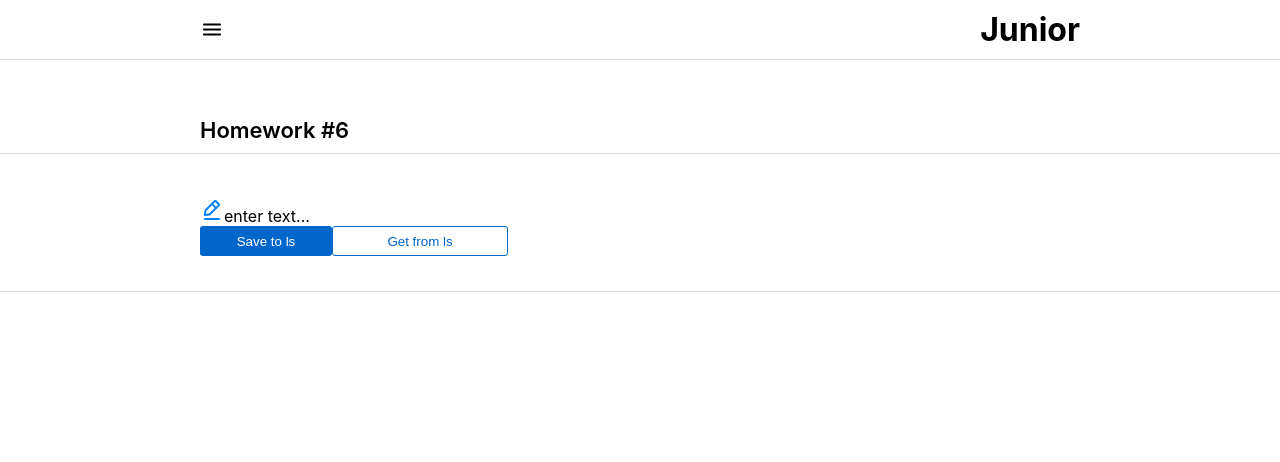
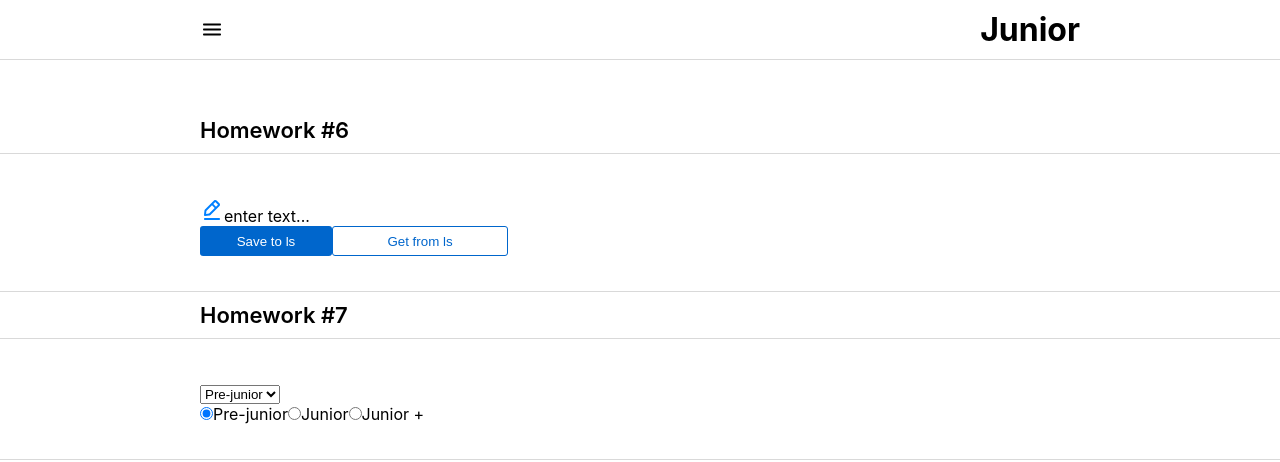
Before and after one commit to Alexmiroha/homework-IT-incubator, a React (Create React App) app: page /#/junior in a window 1280 px wide. Shown: the top 462 px of the page. Built offline with nearby package versions, Linux system fonts and the light colour scheme.

Commit message:
HW7 done

```diff
--- a/src/s2-homeworks/hw05/pages/Junior.tsx
+++ b/src/s2-homeworks/hw05/pages/Junior.tsx
@@ -1,7 +1,6 @@
 import React from 'react'
 import HW6 from "../../hw06/HW6";
-// import HW6 from '../../hw06/HW6'
-// import HW7 from '../../hw07/HW7'
+import HW7 from '../../hw07/HW7'
 // import HW8 from '../../hw08/HW8'
 // import HW9 from '../../hw09/HW9'
 
@@ -9,7 +8,7 @@ function Junior() {
     return (
         <div id={'hw5-page-junior'}>
             <HW6 />
-            {/*<HW7 />*/}
+            <HW7 />
             {/*<HW8 />*/}
             {/*<HW9 />*/}
         </div>
--- a/src/s2-homeworks/hw07/HW7.tsx
+++ b/src/s2-homeworks/hw07/HW7.tsx
@@ -12,9 +12,9 @@ import s from './HW7.module.css'
 * */
 
 const arr = [
-    { id: 1, value: 'x' },
-    { id: 2, value: 'y' },
-    { id: 3, value: 'z' },
+    { id: 1, value: 'Pre-junior' },
+    { id: 2, value: 'Junior' },
+    { id: 3, value: 'Junior +' },
 ] // value может быть изменено
 
 const HW7 = () => {
--- a/src/s2-homeworks/hw07/common/c5-SuperSelect/SuperSelect.tsx
+++ b/src/s2-homeworks/hw07/common/c5-SuperSelect/SuperSelect.tsx
@@ -36,7 +36,9 @@ const SuperSelect: React.FC<SuperSelectPropsType> = ({
         : [] // map options with key
 
     const onChangeCallback = (e: ChangeEvent<HTMLSelectElement>) => {
-        // делают студенты
+        if (onChangeOption) {
+            onChangeOption(Number(e.currentTarget.value))
+        }
     }
 
     const finalSelectClassName = s.select + (className ? ' ' + className : '')
--- a/src/s2-homeworks/hw07/common/c6-SuperRadio/SuperRadio.tsx
+++ b/src/s2-homeworks/hw07/common/c6-SuperRadio/SuperRadio.tsx
@@ -6,15 +6,11 @@ import React, {
 } from 'react'
 import s from './SuperRadio.module.css'
 
-type DefaultRadioPropsType = DetailedHTMLProps<
-    InputHTMLAttributes<HTMLInputElement>,
-    HTMLInputElement
->
+type DefaultRadioPropsType = DetailedHTMLProps<InputHTMLAttributes<HTMLInputElement>,
+    HTMLInputElement>
 // тип пропсов обычного спана
-type DefaultSpanPropsType = DetailedHTMLProps<
-    HTMLAttributes<HTMLSpanElement>,
-    HTMLSpanElement
->
+type DefaultSpanPropsType = DetailedHTMLProps<HTMLAttributes<HTMLSpanElement>,
+    HTMLSpanElement>
 
 type SuperRadioPropsType = Omit<DefaultRadioPropsType, 'type'> & {
     options?: any[]
@@ -35,7 +31,9 @@ const SuperRadio: React.FC<SuperRadioPropsType> = ({
                                                        ...restProps
                                                    }) => {
     const onChangeCallback = (e: ChangeEvent<HTMLInputElement>) => {
-        // делают студенты
+        if (onChangeOption) {
+            onChangeOption(Number(e.currentTarget.value))
+        }
     }
 
     const finalRadioClassName = s.radio + (className ? ' ' + className : '')
@@ -48,6 +46,9 @@ const SuperRadio: React.FC<SuperRadioPropsType> = ({
                         id={id + '-input-' + o.id}
                         className={finalRadioClassName}
                         type={'radio'}
+                        name={o.value}
+                        value={o.id}
+                        checked={o.id === value}
                         // name, checked, value делают студенты
 
                         onChange={onChangeCallback}
@@ -61,7 +62,8 @@ const SuperRadio: React.FC<SuperRadioPropsType> = ({
                       {o.value}
                   </span>
                 </label>
-          ))
+            )
+        )
         : []
 
     return <div className={s.options}>{mappedOptions}</div>
```
Lines whose indentation alone changed are shown as unchanged.
